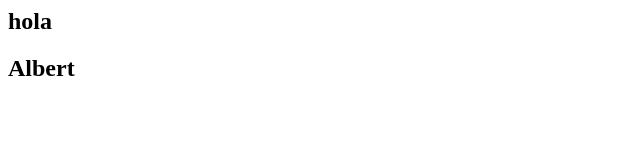
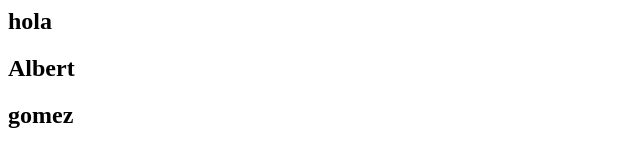
Before and after one commit to Albertgomez98/practica, a plain HTML site: page index.html in a window 1280 px wide. Shown: the whole page, without its empty margins (0-640 px from the left). Drawn offline with Linux system fonts and the light colour scheme.

Commit message:
mi tercer commit

```diff
--- a/index.html
+++ b/index.html
@@ -1,2 +1,3 @@
 <h2>hola</h2>
 <h2>Albert</h2>
+<h2>gomez</h2>
```
